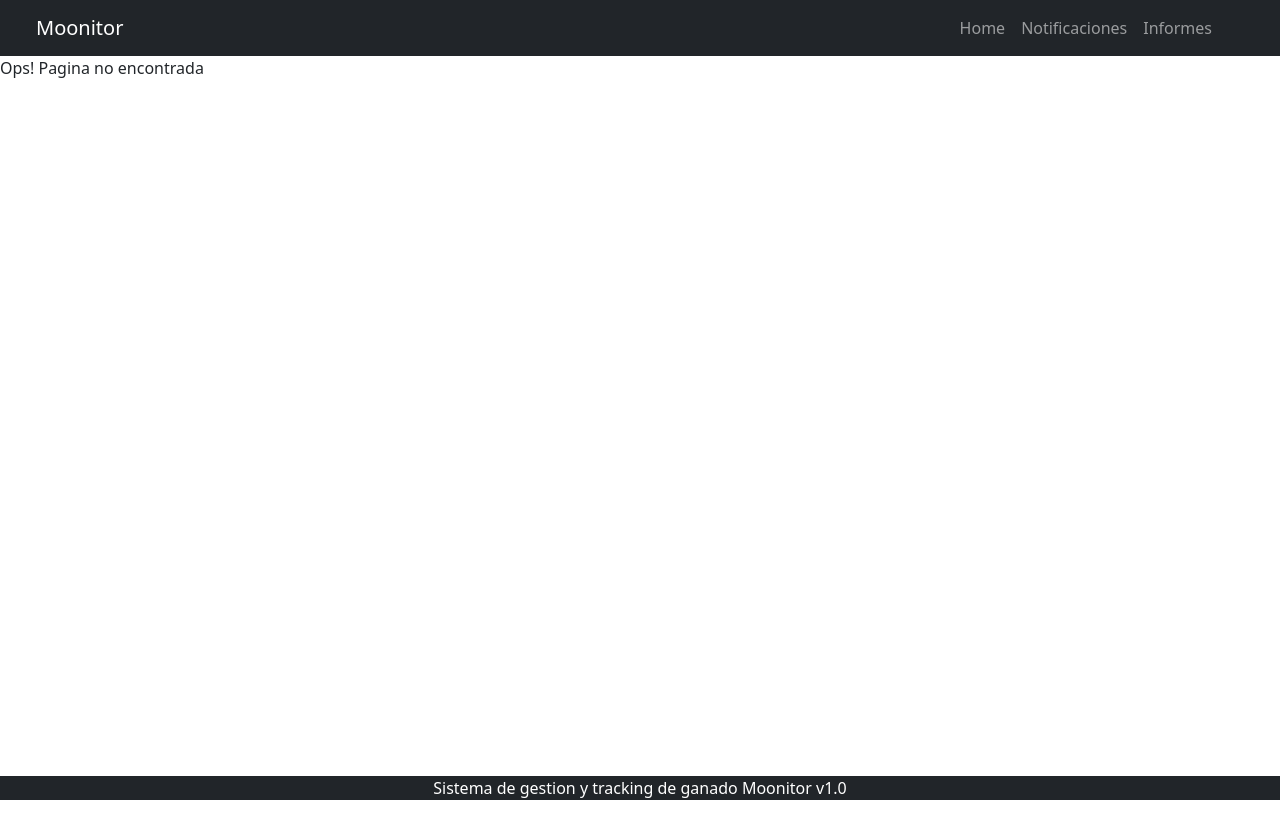
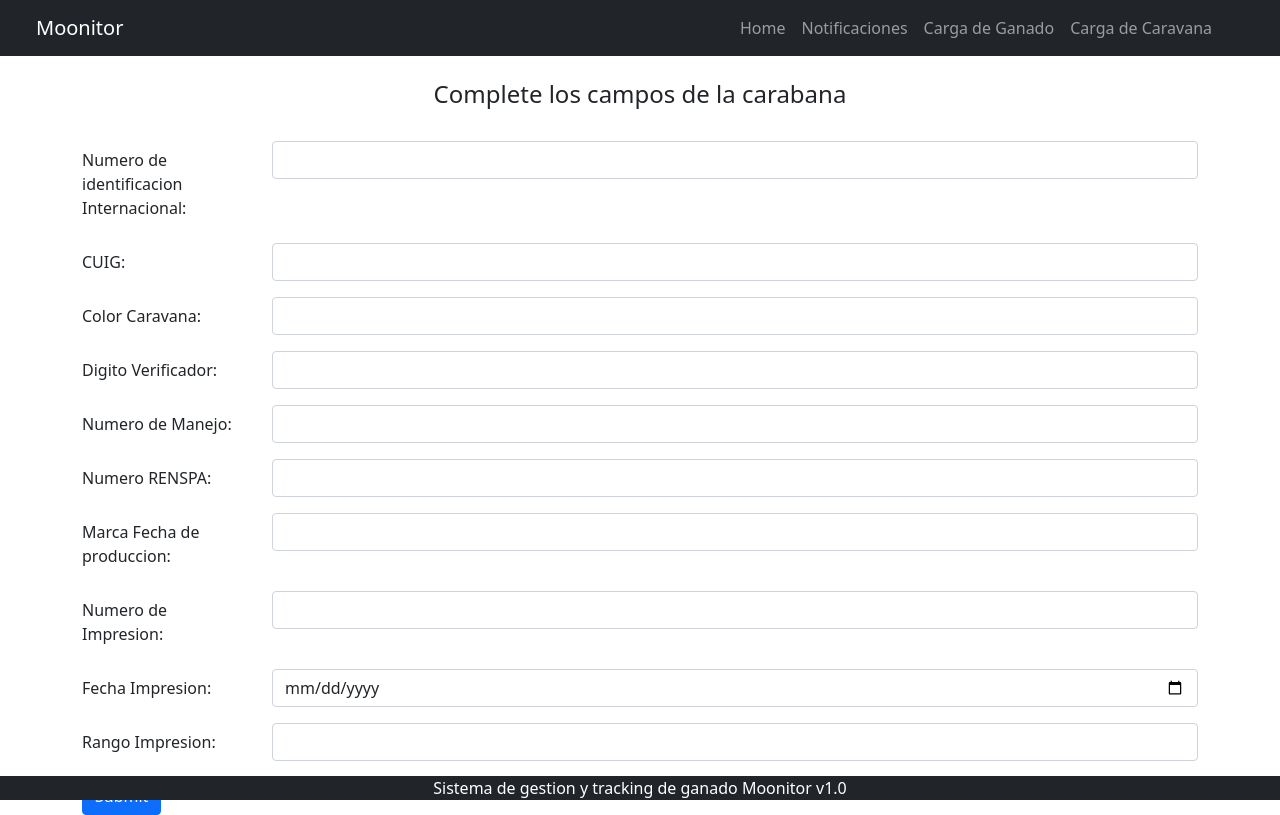
Before and after one commit to flvanney/Munnitor, an Angular app: page /cargaCaravana in a window 1280 px wide. Built offline with nearby package versions, Linux system fonts and the light colour scheme; what ng2-charts would draw is missing.

Commit message:
Formularios caravana y ganado

```diff
--- /dev/null
+++ b/src/app/carga-caravana/carga-caravana.component.html
@@ -0,0 +1,91 @@
+<br>
+<h4 style="text-align: center;">Complete los campos de la carabana</h4>
+<div class="container">
+  <form [formGroup]="formularioCaravana" (ngSubmit)="cargarFormulario()">
+    <br>
+
+    <div class="row mb-3">
+      <label class="col col-form-label">
+        Numero de identificacion Internacional:</label>
+      <div class="col-sm-10">
+       <input class="form-control" type="text" formControlName="idInternacional">
+      </div>
+    </div>
+
+    <div class="row mb-3">
+      <label class="col col-form-label">
+        CUIG:</label>
+      <div class="col-sm-10">
+        <input class="form-control" type="text" formControlName="CUIG">
+      </div>
+    </div>
+
+    <div class="row mb-3">
+      <label class="col col-form-label">
+        Color Caravana:</label>
+      <div class="col-sm-10">
+        <input class="form-control" type="text" formControlName="colorCaravana">
+      </div>
+    </div>
+
+    <div class="row mb-3">
+      <label class="col col-form-label">
+        Digito Verificador:</label>
+      <div class="col-sm-10">
+        <input class="form-control" type="text" formControlName="digitoVerificador">
+      </div>
+    </div>
+
+    <div class="row mb-3">
+      <label class="col col-form-label">
+       Numero de Manejo: </label>
+      <div class="col-sm-10">
+        <input class="form-control" type="text" formControlName="numeroManejo">
+      </div>
+    </div>
+
+    <div class="row mb-3">
+      <label class="col col-form-label">
+        Numero RENSPA:</label>
+      <div class="col-sm-10">
+        <input class="form-control" type="text" formControlName="numeroRENSPA">
+      </div>
+    </div>
+
+    <div class="row mb-3">
+      <label class="col col-form-label">
+        Marca Fecha de produccion:</label>
+      <div class="col-sm-10">
+        <input class="form-control" type="text" formControlName="marcaFechaProduccion">
+      </div>
+    </div>
+
+    <div class="row mb-3">
+      <label class="col col-form-label">
+        Numero de Impresion:</label>
+      <div class="col-sm-10">
+        <input class="form-control" type="text" formControlName="numeroImpresion">
+      </div>
+    </div>
+
+    <div class="row mb-3">
+      <label class="col col-form-label">
+        Fecha Impresion:</label>
+      <div class="col-sm-10">
+        <input class="form-control" type="date" formControlName="fechaImpresion">
+      </div>
+    </div>
+
+    <div class="row mb-3">
+      <label class="col col-form-label">
+       Rango Impresion: </label>
+      <div class="col-sm-10">
+        <input class="form-control" type="text" formControlName="rangoImpresion">
+      </div>
+    </div>
+
+    <div class="col-auto">
+      <button type="submit" [disabled]="!formularioCaravana.valid" class="btn btn-primary">Submit</button>
+    </div>
+  </form>
+</div>
--- /dev/null
+++ b/src/app/carga-caravana/carga-caravana.component.ts
@@ -0,0 +1,32 @@
+import { Component, OnInit } from '@angular/core';
+import { FormGroup, FormControl } from '@angular/forms';
+
+@Component({
+  selector: 'app-carga-caravana',
+  templateUrl: './carga-caravana.component.html',
+  styleUrls: ['./carga-caravana.component.css']
+})
+export class CargaCaravanaComponent implements OnInit {
+
+  formularioCaravana = new FormGroup({
+    idInternacional: new FormControl(''),
+    CUIG: new FormControl(''),
+    colorCaravana: new FormControl(''),
+    digitoVerificador: new FormControl(''),
+    numeroManejo: new FormControl(''),
+    numeroRENSPA: new FormControl(''),
+    marcaFechaProduccion: new FormControl(''),
+    fechaImpresion: new FormControl(''),
+    numeroImpresion: new FormControl(''),
+    rangoImpresion: new FormControl(''),
+  })
+
+  constructor() { }
+
+  ngOnInit(): void {
+  }
+
+  cargarFormulario() {
+    console.warn(this.formularioCaravana.value);
+  }
+}
--- /dev/null
+++ b/src/app/carga-ganado/carga-ganado.component.html
@@ -0,0 +1,40 @@
+<br>
+<h4 style="text-align: center;">Complete los campos del individuo</h4>
+<div class="container">
+<form [formGroup]="formularioVaca" (ngSubmit)="cargarFormulario()" class="row gy-2 gx-3 align-items-center">
+<br>
+
+  <div class="col-auto">
+    <label class="form-label">Sexo:
+      <input class="form-control" type="text" formControlName="sexo">
+    </label>
+  </div>
+  <div class="col-auto">
+    <label class="form-label">
+      Cantidad de Servidas:
+      <input class="form-control" type="number" formControlName="cantServidas">
+    </label>
+  </div>
+  <div class="col-auto">
+    <label class="form-label">
+      Peso:
+      <input class="form-control" type="number" formControlName="peso">
+    </label>
+  </div>
+  <div class="col-auto">
+    <label class="form-label">
+      Fecha de Nacimiento:
+      <input class="form-control" type="date" formControlName="fechaNacimiento">
+    </label>
+  </div>
+  <div class="col-auto">
+    <label class="form-label">
+      Descripcion:
+      <input class="form-control" type="text" formControlName="descripcion">
+    </label>
+  </div>
+  <div class="col-auto">
+    <button type="submit" [disabled]="!formularioVaca.valid" class="btn btn-primary">Submit</button>
+  </div>
+</form>
+</div>
--- /dev/null
+++ b/src/app/carga-ganado/carga-ganado.component.ts
@@ -0,0 +1,27 @@
+import { Component, OnInit } from '@angular/core';
+import { FormGroup, FormControl } from '@angular/forms';
+
+@Component({
+  selector: 'app-carga-ganado',
+  templateUrl: './carga-ganado.component.html',
+  styleUrls: ['./carga-ganado.component.css']
+})
+export class CargaGanadoComponent implements OnInit {
+
+  formularioVaca = new FormGroup({
+      sexo: new FormControl(''),
+      cantServidas: new FormControl(''),
+      peso: new FormControl(''),
+      fechaNacimiento: new FormControl(''),
+      descripcion: new FormControl(''),
+  });
+
+  constructor() { }
+
+  ngOnInit(): void {
+  }
+
+  cargarFormulario() {
+    console.warn(this.formularioVaca.value);
+  }
+}
--- a/src/app/informes/informes.component.html
+++ /dev/null
@@ -1,16 +0,0 @@
-<div class="bg-secondary text-white">
-<h3>Informes del sistema</h3>
-<hr>
-<h5>Historia por Cabeza de Ganado</h5>
-<hr>
-<a *ngFor="let i of listaganado">
-  <h3 class="mb-1">{{i.cabezaGanado}}</h3>
-  <div *ngFor="let o of i.notificaciones" class="d-flex w-100 justify-content-between">
-    <h5 class="mb-1">{{o.nombre}}</h5>
-    <p class="mb-1">{{o.alerta}}</p>
-  </div>
-</a>
-<hr>
-<h5>Eventos por Fecha</h5>
-
-</div>
--- a/src/app/informes/informes.component.ts
+++ /dev/null
@@ -1,29 +0,0 @@
-import { Component, OnInit } from '@angular/core';
-import { notificacion } from '../notificaciones/notificaciones.component';
-
-@Component({
-  selector: 'app-informes',
-  templateUrl: './informes.component.html',
-  styleUrls: ['./informes.component.css']
-})
-export class InformesComponent implements OnInit {
-
-  listaganado=listaganado;
-
-  constructor() { }
-
-  ngOnInit(): void {
-  }
-
-}
-export interface ganado{
-  id: number,
-  cabezaGanado: string,
-  notificaciones: notificacion[],
-}
-
-export var listaganado: ganado[]=[
-  {id:1, cabezaGanado:"CG142379", notificaciones:[{id:1, nombre:"Cambio de temperatura", cabezaGanado:"CG142379", alerta:"La temperatura cayo a 35º", fueLeida: false}]},
-  {id:2, cabezaGanado:"CG6854864", notificaciones:[{id:2, nombre:"Falta de movilidad", cabezaGanado:"CG6854864",alerta:"El individuo se ha movilizado 1500 metros menos que el estandar", fueLeida: false},{id:3, nombre:"Alerta de alimentacion", cabezaGanado:"CG6854864",alerta:"El individuo no ha entrado al comedero en 24 hs", fueLeida: false}]},
-  {id:3, cabezaGanado:"CG41239847", notificaciones:[{id:4, nombre:"Cambio de temperatura", cabezaGanado:"CG41239847", alerta:"La temperatura subio a 39º", fueLeida: true}]}
-];
--- a/src/app/navbar/navbar.component.html
+++ b/src/app/navbar/navbar.component.html
@@ -6,8 +6,8 @@
       <div class="navbar-nav col-md-auto">
         <a class="nav-link" routerLink="/home" href="#">Home</a>
         <a class="nav-link" routerLink="/notificaciones" href="#">Notificaciones</a>
-        <a class="nav-link" routerLink="/informes" href="#">Informes</a>
+        <a class="nav-link" routerLink="/cargaGanado" href="#">Carga de Ganado</a>
+        <a class="nav-link" routerLink="/cargaCaravana" href="#">Carga de Caravana</a>
       </div>
-
   </div>
 </nav>
```
Also changed, not shown: src/app/app.module.ts (+9 -4 lines), src/app/carga-caravana/carga-caravana.component.css (added), src/app/carga-ganado/carga-ganado.component.css (added), 2 other files (tests, documents, lock files or other folders).
